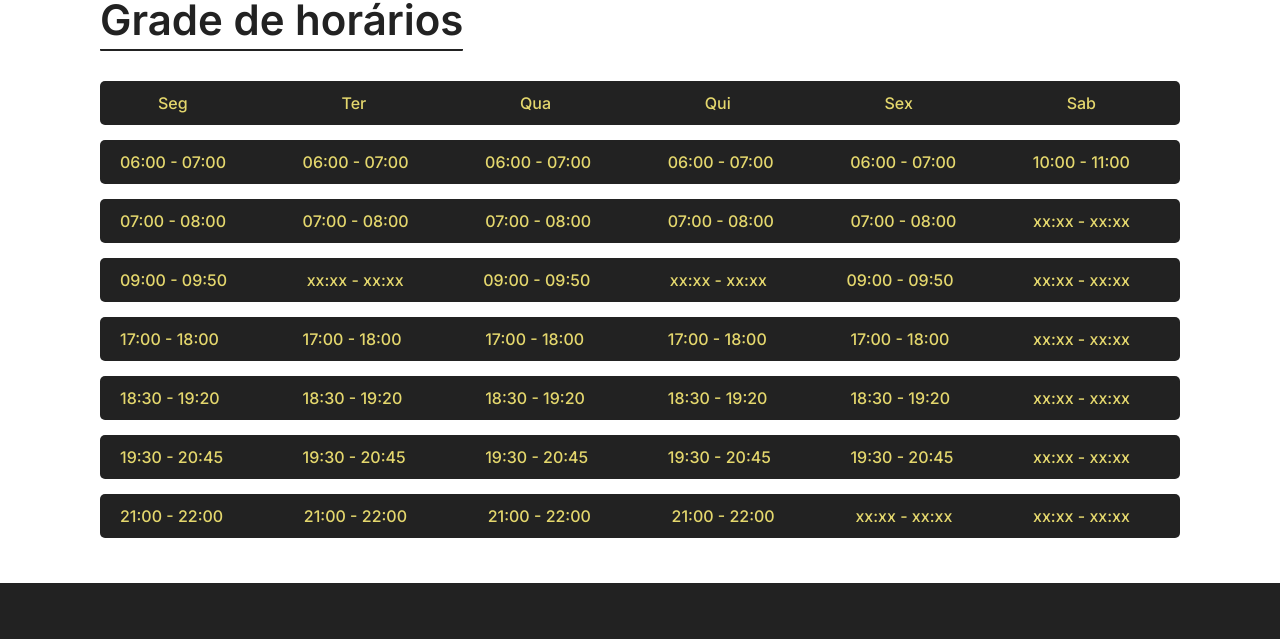
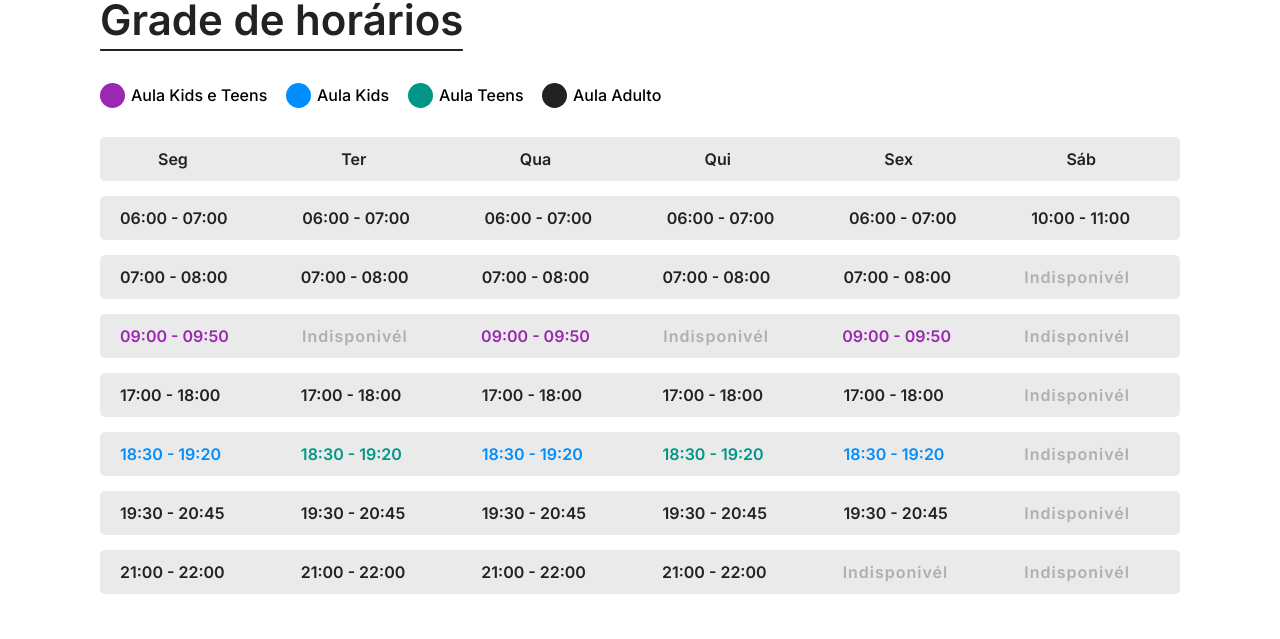
Before and after one commit to JoyAlvess/almeida-jj-vilamaria, a React (Create React App) app: page / in a window 1280 px wide. Shown: the part 2041-2680 px from the top of the page. Built offline with nearby package versions, Linux system fonts and the light colour scheme.

Commit message:
fixed in table at colors

```diff
--- a/src/App.css
+++ b/src/App.css
@@ -40,7 +40,7 @@ body {
 }
 
 .button:hover {
-  filter: grayscale( 50% );
+  filter: grayscale(50%);
 }
 
 .planos-section {
@@ -56,3 +56,66 @@ body {
     display: flex;
   }
 }
+
+.content-table-hours {
+  margin-top: 6rem;
+}
+
+.tag-info-table {
+  width: 25px;
+  height: 25px;
+  position: absolute;
+  border-radius: 50%;
+}
+
+.tag-container-info-table-purple {
+  position: relative;
+  left: 0;
+  bottom: 54px;
+}
+
+#tag-info-color-purple {
+  background: #9C27B0;
+}
+
+.tag-container-info-table-blue {
+  position: relative;
+  left: 186px;
+  top: -54px;
+}
+
+
+#tag-info-color-blue {
+  background: #008eff;
+}
+
+.tag-container-info-table-green {
+  position: relative;
+  left: 308px;
+  bottom: 54px;
+}
+
+#tag-info-color-green {
+  background: #009688;
+}
+
+.tag-container-info-table-yellow {
+  position: relative;
+  left: 442px;
+  bottom: 54px;
+}
+
+#tag-info-color-yellow {
+  background: #222;
+}
+
+
+
+.tag-label-info-table {
+  position: absolute;
+  left: 31px;
+  bottom: top;
+  top: 4px;
+  color: #000;
+  font-weight: 500;
+}
--- a/src/App.tsx
+++ b/src/App.tsx
@@ -65,8 +65,29 @@ function App() {
         <Cta />
         <section className="hours-table-section">
           <span className="titulo-section">Grade de horários</span>
+
           <div className="content-table">
-            <Row />
+            <div>
+            <div className="tag-container-info-table-purple">
+                <span className="tag-info-table" id="tag-info-color-purple"></span>
+                <span className="tag-label-info-table">Aula Kids e Teens</span>
+              </div>
+              <div className="tag-container-info-table-blue">
+                <span className="tag-info-table" id="tag-info-color-blue"></span>
+                <span className="tag-label-info-table">Aula Kids</span>
+              </div>
+              <div className="tag-container-info-table-green">
+                <span className="tag-info-table" id="tag-info-color-green"></span>
+                <span className="tag-label-info-table">Aula Teens</span>
+              </div>
+              <div className="tag-container-info-table-yellow">
+                <span className="tag-info-table" id="tag-info-color-yellow"></span>
+                <span className="tag-label-info-table">Aula Adulto</span>
+              </div>
+            </div>
+            <div className="content-table-hours">
+              <Row />
+            </div>
           </div>
         </section>
         <ButtonFloat />
--- a/src/components/Banner/style.css
+++ b/src/components/Banner/style.css
@@ -32,7 +32,7 @@
 
 @media(max-width: 767px) {
   .banner-principal {
-    margin: 5.25rem 0 2.75rem;
+    margin: 0 0 2.75rem;
   }
 
 
--- a/src/components/ButtonFloat/style.ts
+++ b/src/components/ButtonFloat/style.ts
@@ -1,6 +1,8 @@
 import styled from "styled-components";
 
 export const ContainerButton = styled.div`
+  display: none;
+  @media (min-width: 768px) {
     width: 50px;
     height: 50px;
     background: #f7e02c;
@@ -12,4 +14,5 @@ export const ContainerButton = styled.div`
     right: 5px;
     z-index: 20000;
     top: 34rem;
+  }
 `;
--- a/src/components/Card/style.css
+++ b/src/components/Card/style.css
@@ -116,26 +116,11 @@
   }
 }
 
-/* @media(min-width: 768px) {
-  .planos-card {
-    margin: 5px 0 25px 60px;
-  }
-} */
-
 @media(min-width: 1024px) {
   .hours-table-section {
     padding: 0 5rem;
-    overflow-x: auto;
-    overflow-y: auto;
+    overflow-x: hidden;
+    overflow-y: hidden;
     margin: 6.5rem 1.25rem 1.875rem;
   }
-  /* .planos-card {
-    margin: 25px 0 25px 0;
-  } */
 }
-
-/* @media(min-width: 1440px) {
-  .planos-card {
-    margin: 25px 0 25px 55px;
-  }
-} */
--- a/src/components/Header/Header.tsx
+++ b/src/components/Header/Header.tsx
@@ -12,11 +12,14 @@ export const Header = () => {
   };
 
   return (
-    <header className={`header ${openMenu && "header-menu-open"}`} id="containe-header">
+    <header
+      className={`header ${openMenu && "header-menu-open"}`}
+      id="containe-header"
+    >
       <div
         className={`container-mobile ${
           openMenu && "container-mobile-menu-open"
-        }`}
+        } ${openMenu && "container-mobile-background"}`}
       >
         <div className="logo-mobile">
           <img src={Logo} alt="Logo Almeida JJ" />
--- a/src/components/Header/style.css
+++ b/src/components/Header/style.css
@@ -77,10 +77,7 @@
     z-index: 10000;
     border-radius: 0;
     align-items: baseline; */
-
     margin: 0;
-    position: fixed;
-    top: 0;
     z-index: 10000;
     border-radius: 0;
     align-items: baseline;
@@ -92,6 +89,10 @@
     align-items: unset;
     padding: 10px 5px 0 0;
     width: 100vw;
+
+  }
+
+  .container-mobile-background {
     height: 98px;
   }
 
@@ -104,7 +105,6 @@
   .container-mobile-menu-open {
     background: linear-gradient(180deg, #F7E02C 0%, #0C0B0C 100%);
     box-shadow: 0px 2px 8px 0px #040304;
-
   }
 }
 
--- a/src/components/Row/Row.tsx
+++ b/src/components/Row/Row.tsx
@@ -6,12 +6,12 @@ export const Row = () => {
   return (
     <>
       <ul className="hours-table">
-        <li style={{marginLeft: '38px'}}>Seg</li>
+        <li style={{ marginLeft: "38px" }}>Seg</li>
         <li>Ter</li>
         <li>Qua</li>
         <li>Qui</li>
         <li>Sex</li>
-        <li style={{marginRight: '64px'}}>Sab</li>
+        <li style={{ marginRight: "64px" }}>Sáb</li>
       </ul>
       <ul className="hours-table">
         <li>06:00 - 07:00</li>
@@ -27,15 +27,15 @@ export const Row = () => {
         <li>07:00 - 08:00</li>
         <li>07:00 - 08:00</li>
         <li>07:00 - 08:00</li>
-        <li>xx:xx - xx:xx</li>
+        <li id="indispo-hours">Indisponivél</li>
       </ul>
       <ul className="hours-table">
-        <li>09:00 - 09:50</li>
-        <li>xx:xx - xx:xx</li>
-        <li>09:00 - 09:50</li>
-        <li>xx:xx - xx:xx</li>
-        <li>09:00 - 09:50</li>
-        <li>xx:xx - xx:xx</li>
+        <li id="kids-and-teens-hours">09:00 - 09:50</li>
+        <li id="indispo-hours">Indisponivél</li>
+        <li id="kids-and-teens-hours">09:00 - 09:50</li>
+        <li id="indispo-hours">Indisponivél</li>
+        <li id="kids-and-teens-hours">09:00 - 09:50</li>
+        <li id="indispo-hours">Indisponivél</li>
       </ul>
       <ul className="hours-table">
         <li>17:00 - 18:00</li>
@@ -43,15 +43,15 @@ export const Row = () => {
         <li>17:00 - 18:00</li>
         <li>17:00 - 18:00</li>
         <li>17:00 - 18:00</li>
-        <li>xx:xx - xx:xx</li>
+        <li id="indispo-hours">Indisponivél</li>
       </ul>
       <ul className="hours-table">
-        <li>18:30 - 19:20</li>
-        <li>18:30 - 19:20</li>
-        <li>18:30 - 19:20</li>
-        <li>18:30 - 19:20</li>
-        <li>18:30 - 19:20</li>
-        <li>xx:xx - xx:xx</li>
+        <li id="kids-hours">18:30 - 19:20</li>
+        <li id="teens-hours">18:30 - 19:20</li>
+        <li id="kids-hours">18:30 - 19:20</li>
+        <li id="teens-hours">18:30 - 19:20</li>
+        <li id="kids-hours">18:30 - 19:20</li>
+        <li id="indispo-hours">Indisponivél</li>
       </ul>
       <ul className="hours-table">
         <li>19:30 - 20:45</li>
@@ -59,15 +59,15 @@ export const Row = () => {
         <li>19:30 - 20:45</li>
         <li>19:30 - 20:45</li>
         <li>19:30 - 20:45</li>
-        <li>xx:xx - xx:xx</li>
+        <li id="indispo-hours">Indisponivél</li>
       </ul>
       <ul className="hours-table">
         <li>21:00 - 22:00</li>
         <li>21:00 - 22:00</li>
         <li>21:00 - 22:00</li>
         <li>21:00 - 22:00</li>
-        <li>xx:xx - xx:xx</li>
-        <li>xx:xx - xx:xx</li>
+        <li id="indispo-hours">Indisponivél</li>
+        <li id="indispo-hours">Indisponivél</li>
       </ul>
     </>
   );
--- a/src/components/Row/style.css
+++ b/src/components/Row/style.css
@@ -2,23 +2,44 @@
   display: flex;
   justify-content: space-between;
   border-radius: 5px;
-  background: #222;
-  padding: 14px 20px;
+  background: #eaeaea;
+    padding: 14px 20px;
   margin-bottom: 0.938rem;
   width: 60rem;
 }
 
 .hours-table>li {
-  color: #e4d76d;
+  color: #222;
   font-size: 1rem;
   font-weight: 500;
   margin-right: 1.875rem;
+  font-weight: 600;
 }
 
 #table-sex-hours {
   margin-right: 8rem;
 }
 
+#kids-and-teens-hours {
+  color: #9C27B0;
+}
+
+#kids-hours {
+  color: #008eff;
+}
+
+#teens-hours {
+  color: #009688;
+}
+
+#indispo-hours {
+  color: #afafaf;
+  letter-spacing: 1px;
+}
+
+
+
+
 @media(min-width: 1024px) {
   .hours-table {
     width: auto;
```
Lines whose indentation alone changed are shown as unchanged.
